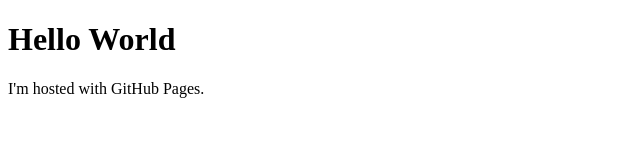
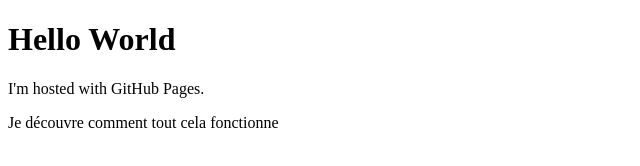
Before and after one commit to LasbouyguesBaptiste/LasbouyguesBaptiste.github.io, a plain HTML site: page index.html in a window 1280 px wide. Shown: the whole page, without its empty margins (0-640 px from the left). Drawn offline with Linux system fonts and the light colour scheme.

Commit message:
Update index.html

```diff
--- a/index.html
+++ b/index.html
@@ -3,5 +3,6 @@
 <body>
 <h1>Hello World</h1>
 <p>I'm hosted with GitHub Pages.</p>
+<p>Je découvre comment tout cela fonctionne</p>
 </body>
 </html>
```
